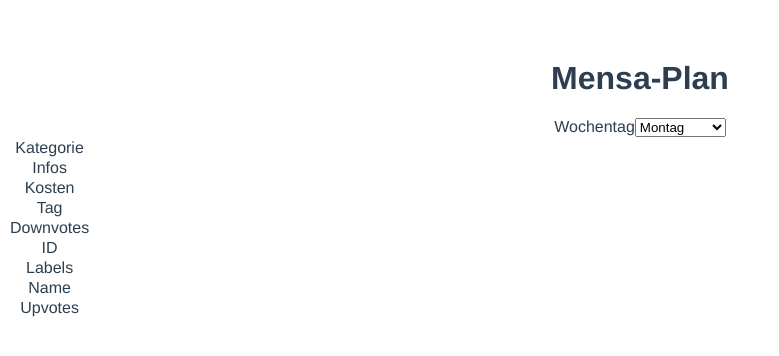
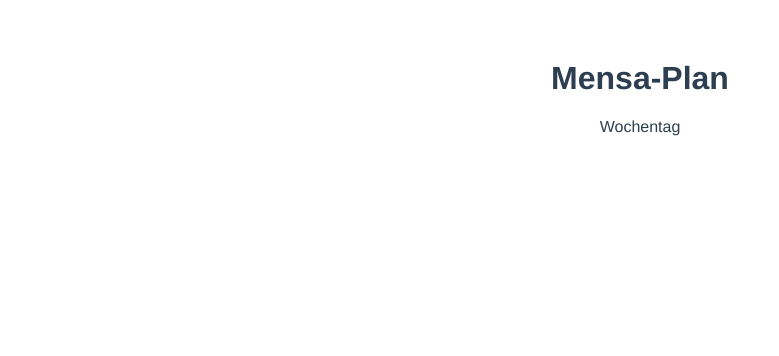
Before and after one commit to craftycram-ex/2020ss-iot2-proglangii-vue-test, a Vue app: page / in a window 1280 px wide. Shown: the top 356 px of the page, without its empty margins (0-779 px from the left). Built offline with nearby package versions, Linux system fonts and the light colour scheme.

Commit message:
removed unnecessary code in Plan.vue

```diff
--- a/src/views/Plan.vue
+++ b/src/views/Plan.vue
@@ -2,26 +2,7 @@
   <div>
     <h1>{{msg}}</h1>
     <span>Wochentag</span>
-  <select name="Wochentag" id="selectBox">
-          <option>Montag</option>
-          <option>Dienstag</option>
-          <option>Mittwoch</option>
-          <option>Donnerstag</option>
-          <option>Freitag</option>
-        </select>
-
-        <br>
-        <table>
-          <tr>Kategorie</tr>
-          <tr>Infos</tr>
-          <tr>Kosten</tr>
-          <tr>Tag</tr>
-          <tr>Downvotes</tr>
-          <tr>ID</tr>
-          <tr>Labels</tr>
-          <tr>Name</tr>
-          <tr>Upvotes</tr>
-        </table>
+    <!-- Add components here -->
   </div>
 </template>
 
```
